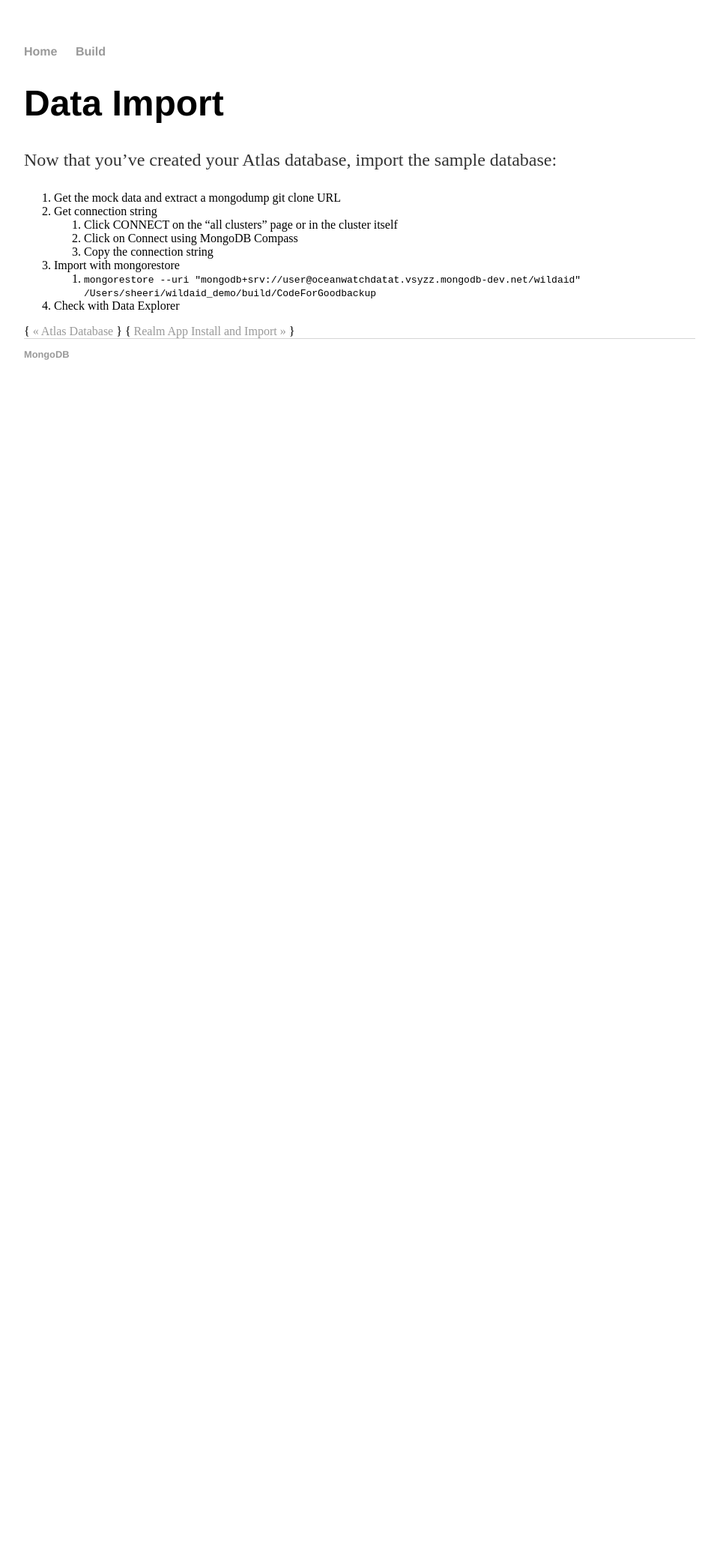
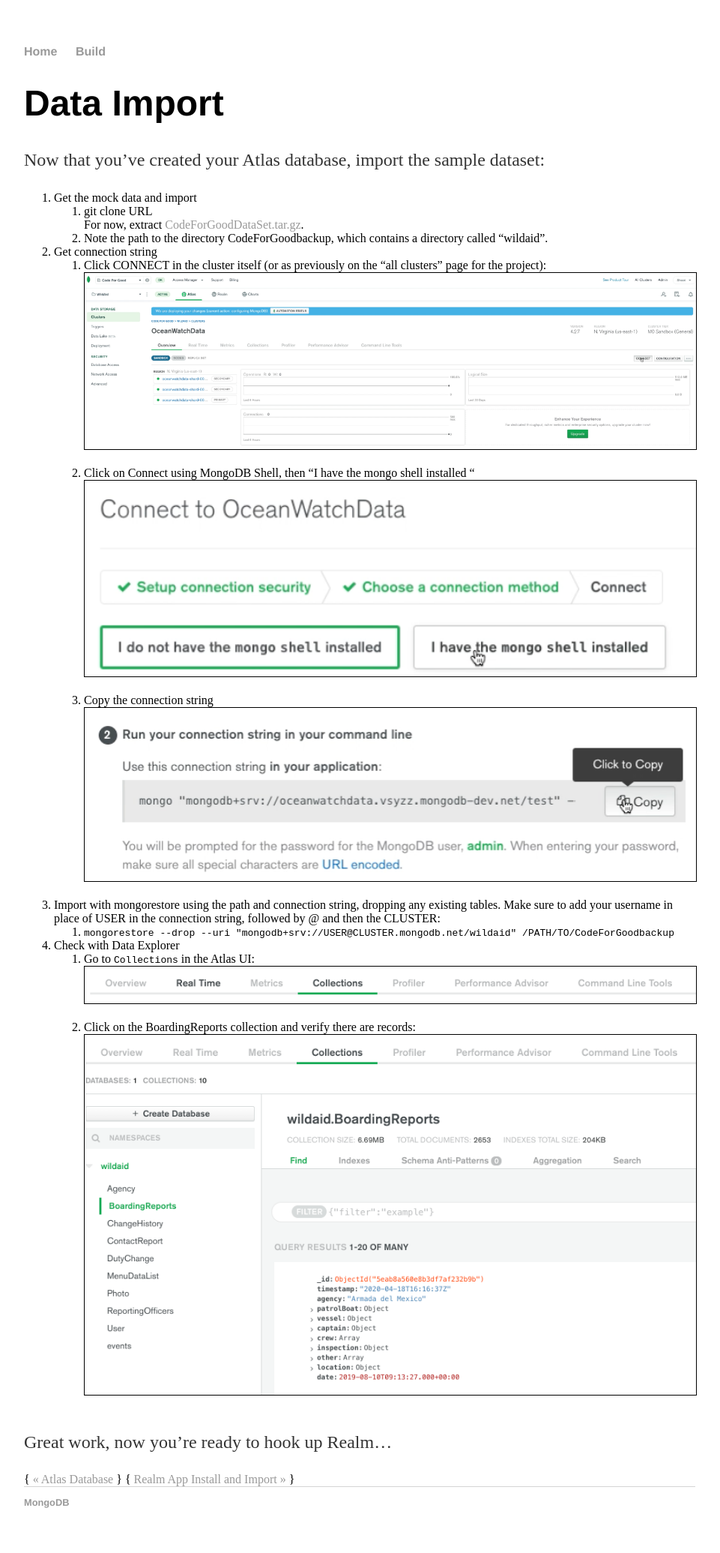
Before and after one commit to Sheeri/sheeri.github.io, a Jekyll site: the page built from _posts/2020-05-09-Data-Import.md, in a window 1280 px wide. Shown: the whole page at 75% size, without its empty margins (160-1121 px from the left). Built offline with Jekyll 4.4.1, drawn with Linux system fonts in a browser that asks for light colours; before the commit the page ends 900 px from its top, so only the background shows below that.

Commit message:
doing the Data Import page

```diff
--- a/_posts/2020-05-09-Data-Import.md
+++ b/_posts/2020-05-09-Data-Import.md
@@ -5,14 +5,26 @@
 categories: build
 ---
 
-Now that you've created your Atlas database, import the sample database:
+Now that you've created your Atlas database, import the sample dataset:
 
-1. Get the mock data and extract a mongodump
-   git clone URL
+1. Get the mock data and import
+   1. git clone URL<BR>
+   For now, extract <A HREF="/assets/files/CodeForGoodDataSet.tar.gz">CodeForGoodDataSet.tar.gz</A>.
+   1. Note the path to the directory CodeForGoodbackup, which contains a directory called "wildaid".
 1. Get connection string
-   1. Click CONNECT on the "all clusters" page or in the cluster itself
-   1. Click on Connect using MongoDB Compass
+   1. Click CONNECT in the cluster itself (or as previously on the "all clusters" page for the project):
+<img src="/assets/images/CONNECT.png" style="border:1px solid black" width="100%"><BR><BR>
+   1. Click on Connect using MongoDB Shell, then "I have the mongo shell installed "
+<img src="/assets/images/Click_Already_Have.png" style="border:1px solid black" width="100%"><BR><BR>
    1. Copy the connection string
-1. Import with mongorestore
-   1. `mongorestore --uri "mongodb+srv://user@oceanwatchdatat.vsyzz.mongodb-dev.net/wildaid" /Users/sheeri/wildaid_demo/build/CodeForGoodbackup`
+<img src="/assets/images/Copy_Connection_String.png" style="border:1px solid black" width="100%"><BR><BR>
+
+1. Import with mongorestore using the path and connection string, dropping any existing tables. Make sure to add your username in place of USER in the connection string, followed by @ and then the CLUSTER:
+   1. `mongorestore --drop --uri "mongodb+srv://USER@CLUSTER.mongodb.net/wildaid" /PATH/TO/CodeForGoodbackup`
 1. Check with Data Explorer
+   1. Go to <code>Collections</code> in the Atlas UI:
+<img src="/assets/images/Atlas_Data_Explorer.png" style="border:1px solid black" width="100%"><BR><BR>
+   1. Click on the BoardingReports collection and verify there are records:
+<img src="/assets/images/Verify_data.png" style="border:1px solid black" width="100%"><BR><BR>
+
+Great work, now you're ready to hook up Realm...
--- a/css/main.css
+++ b/css/main.css
@@ -40,4 +40,8 @@
 
 ul.posts li {
     list-style: none;
+
+.image {
+  width: 100%;
+  style: border: 1px solid black;
 }
```
Also changed, not shown: _posts/2020-05-09-Realm-App-Import.md (+1 -1 lines), index.html (+9 -0 lines), assets/images/Atlas_Data_Explorer.png (added), assets/images/CONNECT.png (added), assets/images/Click_Already_Have.png (added), assets/images/Copy_Connection_String.png (added), assets/images/Verify_Data.png (added), 1 other file.
